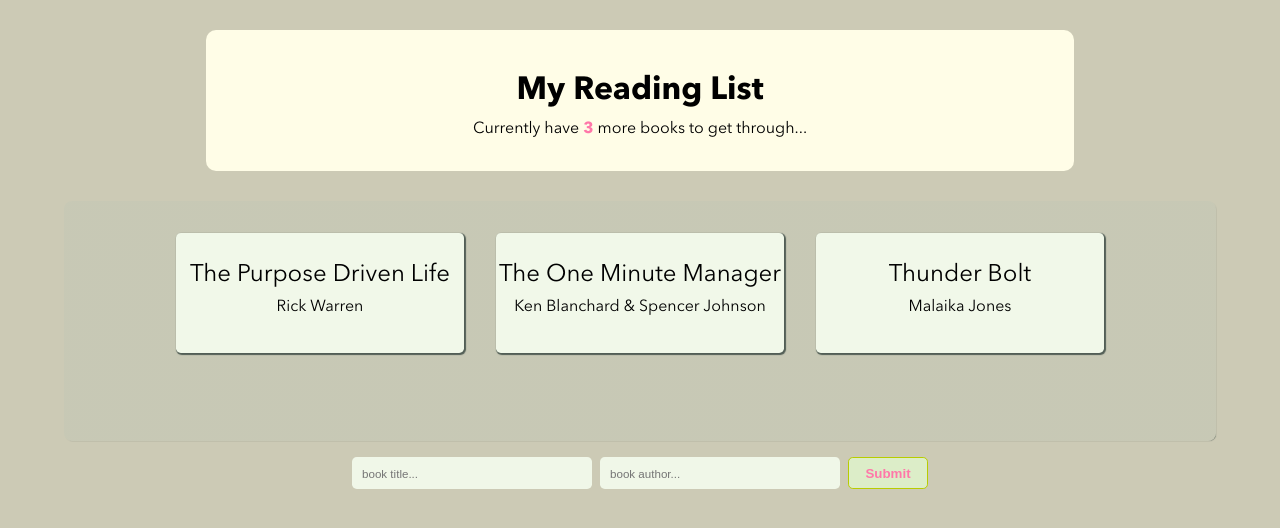
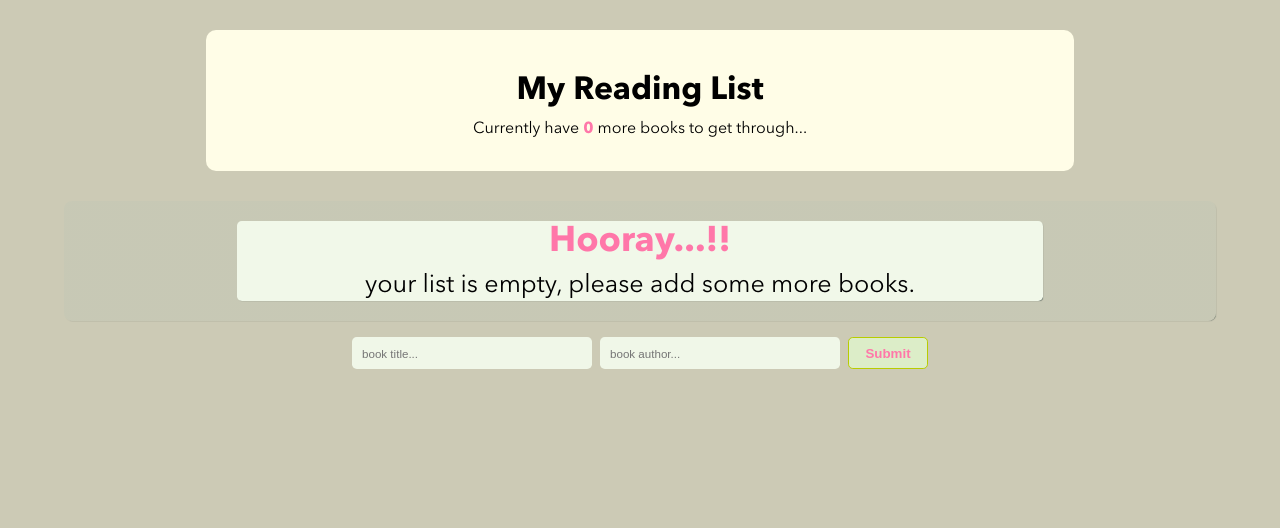
Before and after one commit to Sabzs/Reading-List, a React (Create React App) app: page / in a window 1280 px wide. Shown: the top 528 px of the page. Built offline with nearby package versions, Linux system fonts and the light colour scheme.

Commit message:
added Reducer function & adjusted context

```diff
--- a/src/components/BookDetails.js
+++ b/src/components/BookDetails.js
@@ -2,12 +2,12 @@ import React, { useContext } from 'react'
 import { BookContext } from '../context/BookContext'
 
 const BookDetails = ({ book }) => {
-  const { removeBook } = useContext(BookContext);
+  const { dispatch } = useContext(BookContext);
 
 
 
   return (
-    <li className="bookList__list-Details" onClick={() => { removeBook(book.id) }}>
+    <li className="bookList__list-Details" onClick={() => dispatch({ type: "REMOVE_BOOK", id: book.id })}>
       <h2 className="bookList__title" >{book.title}</h2>
       <h4 className="bookList__author" >{book.author}</h4>
     </li>
--- a/src/components/BookForm.js
+++ b/src/components/BookForm.js
@@ -2,7 +2,7 @@ import React, { useContext, useState } from 'react'
 import { BookContext } from '../context/BookContext'
 
 const BookForm = () => {
-  const { addBook } = useContext(BookContext)
+  const { dispatch } = useContext(BookContext)
 
   const [title, setTitle] = useState("");
   const [author, setAuthor] = useState("");
@@ -10,7 +10,11 @@ const BookForm = () => {
   const handleSubmit = (e) => {
     e.preventDefault();
 
-    addBook(title, author);
+    dispatch({
+      type: "ADD_BOOK", book: {
+        title, author
+      }
+    });
 
     //reset==//
     setTitle("");
--- a/src/components/BookList.js
+++ b/src/components/BookList.js
@@ -18,7 +18,9 @@ const BookList = () => {
 
   ) : (
       <div className="emptyList" >
-        <h3 className="emptyList-info" > <span>Hooray...!!</span> your list is empty, please add some more books. </h3>
+        <div className="emptyList__infoDiv"  >
+          <h3 className="emptyList__info" > <span>Hooray...!!</span> your list is empty, please add some more books. </h3>
+        </div>
       </div>
     )
 }
--- a/src/context/BookContext.js
+++ b/src/context/BookContext.js
@@ -1,35 +1,16 @@
-import React, { createContext, useState } from 'react'
-import { v4 as uuidv4 } from 'uuid';
+import React, { createContext, useReducer } from 'react'
+import { bookReducer } from '../reducers/bookReducer';
+
 
 export const BookContext = createContext();
 
 const BookContextProvider = (props) => {
-  const [books, setBooks] = useState([
-    { title: "The Purpose Driven Life", author: "Rick Warren", id: uuidv4() },
-    { title: "The One Minute Manager", author: "Ken Blanchard & Spencer Johnson", id: uuidv4() },
-    { title: "Thunder Bolt", author: "Malaika Jones", id: uuidv4() },
-  ]);
-
-  //add new book===//
-  const addBook = (title, author) => {
-    setBooks([...books, { title, author, id: uuidv4() }])
-  }
-
-  //remove book===/
-  const removeBook = (id) => {
-    setBooks(books.filter(book => book.id !== id));
-  }
-
-  //update book===//
-  const updateBook = () => {
-    ////
-  }
-
+  const [books, dispatch] = useReducer(bookReducer, []);
 
 
   return (
     <div>
-      <BookContext.Provider value={{ books, addBook, removeBook, updateBook }}>
+      <BookContext.Provider value={{ books, dispatch }}>
         {props.children}
       </BookContext.Provider>
 
--- /dev/null
+++ b/src/reducers/bookReducer.js
@@ -0,0 +1,17 @@
+import { v4 as uuidv4 } from 'uuid';
+
+export const bookReducer = (state, action) => {
+  switch (action.type) {
+    case "ADD_BOOK":
+      return [...state, {
+        title: action.book.title,
+        author: action.book.author,
+        id: uuidv4()
+      }]
+    case "REMOVE_BOOK":
+      return state.filter(book => book.id !== action.id)
+
+    default:
+      return state;
+  }
+}
--- a/src/styles/App.css
+++ b/src/styles/App.css
@@ -181,11 +181,13 @@ body {
 }
 
 .bookList__title {
-  font-size: 1.5rem;
+  font-size: calc(1.2rem + ((1vw - 7.68px) * 0.6944));
+  min-height: 0vw;
 }
 
 .bookList__author {
-  font-size: 1rem;
+  font-size: calc(0.625rem + ((1vw - 7.68px) * 0.6944));
+  min-height: 0vw;
   margin: 0.5rem 0;
 }
 
@@ -196,8 +198,11 @@ body {
   -webkit-box-pack: center;
       -ms-flex-pack: center;
           justify-content: center;
+  -webkit-box-align: center;
+      -ms-flex-align: center;
+          align-items: center;
   width: 90%;
-  height: auto;
+  height: 15vh;
   border-radius: 0.5rem;
   -webkit-box-shadow: 1px 1px 1px -1px #525e56;
           box-shadow: 1px 1px 1px -1px #525e56;
@@ -205,7 +210,7 @@ body {
   background: linear-gradient(rgba(198, 200, 181, 0.8), rgba(198, 200, 181, 0.8));
 }
 
-.emptyList-info {
+.emptyList__infoDiv {
   display: -webkit-box;
   display: -ms-flexbox;
   display: flex;
@@ -219,28 +224,42 @@ body {
   -webkit-box-pack: center;
       -ms-flex-pack: center;
           justify-content: center;
-  width: 40%;
-  height: 15vh;
+  width: 70%;
+  height: 10vh;
   margin: 2.5rem 0;
   border-radius: 0.3rem;
-  -webkit-box-shadow: 1px 1px 1px 1px #525e56;
-          box-shadow: 1px 1px 1px 1px #525e56;
+  -webkit-box-shadow: 1px 1px 1px -1px #525e56;
+          box-shadow: 1px 1px 1px -1px #525e56;
   background-color: #f1f8e9;
 }
 
-.emptyList-info__info {
-  font-size: 1rem;
-  font-weight: bold;
-}
-
-.emptyList-info:hover {
+.emptyList__infoDiv:hover {
   cursor: pointer;
   background-color: #fffde7;
 }
 
-.emptyList-info span {
+.emptyList__info {
+  display: -webkit-box;
+  display: -ms-flexbox;
+  display: flex;
+  -webkit-box-orient: vertical;
+  -webkit-box-direction: normal;
+      -ms-flex-direction: column;
+          flex-direction: column;
+  -webkit-box-align: center;
+      -ms-flex-align: center;
+          align-items: center;
+  height: auto;
+  font-size: calc(1.35rem + ((1vw - 7.68px) * 0.6944));
+  min-height: 0vw;
+}
+
+.emptyList__info span {
   color: #ff77a9;
   font-weight: bold;
+  font-size: calc(2rem + ((1vw - 7.68px) * 0.6944));
+  min-height: 0vw;
+  margin-bottom: 0.5rem;
 }
 
 .bookForm {
@@ -276,7 +295,6 @@ body {
 
 .bookForm__title-input:focus, .bookForm__author-input:focus {
   outline: none;
-  cursor: none;
 }
 
 .bookForm__submit-input {
--- a/src/styles/partials/_bookForm.scss
+++ b/src/styles/partials/_bookForm.scss
@@ -24,7 +24,7 @@
     }
     &:focus {
       outline: none;
-      cursor: none;
+      // cursor: none;
     }
   }
   &__submit-input {
--- a/src/styles/partials/_bookList.scss
+++ b/src/styles/partials/_bookList.scss
@@ -40,10 +40,15 @@
     }
   }
   &__title {
-    font-size: 1.5rem;
+    // font-size: 1.5rem;
+    font-size: calc(1.2rem + ((1vw - 7.68px) * 0.6944));
+    min-height: 0vw;
   }
   &__author {
-    font-size: 1rem;
+    // font-size: 1rem;
+    font-size: calc(0.625rem + ((1vw - 7.68px) * 0.6944));
+    min-height: 0vw;
+
     margin: 0.5rem 0;
   }
 }
@@ -53,38 +58,48 @@
 .emptyList {
   display: flex;
   justify-content: center;
+  align-items: center;
   width: 90%;
-  height: auto;
-
+  // height: auto;
+  height: 15vh;
   border-radius: 0.5rem;
   box-shadow: 1px 1px 1px -1px rgba(82, 94, 86, 100%);
   background: linear-gradient(
     rgba($primary-dark-lime, 0.8),
     rgba($primary-dark-lime, 0.8)
   );
-}
-.emptyList-info {
+
+  &__infoDiv {
     display: flex;
     flex-direction: column;
     align-items: center;
     justify-content: center;
-  width: 40%;
-  height: 15vh;
+    width: 70%;
+    height: 10vh;
     margin: 2.5rem 0;
     border-radius: 0.3rem;
-  box-shadow: 1px 1px 1px 1px rgba(82, 94, 86, 100%);
+    box-shadow: 1px 1px 1px -1px rgba(82, 94, 86, 100%);
     background-color: $primary-green;
 
-  &__info {
-    font-size: 1rem;
-    font-weight: bold;
-  }
     &:hover {
       cursor: pointer;
       background-color: $primary-yellow;
     }
+  }
+  &__info {
+    display: flex;
+    flex-direction: column;
+    align-items: center;
+    height: auto;
+    font-size: calc(1.35rem + ((1vw - 7.68px) * 0.6944));
+    min-height: 0vw;
+
     span {
       color: $p-pink-light;
       font-weight: bold;
+      font-size: calc(2rem + ((1vw - 7.68px) * 0.6944));
+      min-height: 0vw;
+      margin-bottom: 0.5rem;
     }
   }
+}
```
Also changed, not shown: 2 other files (tests, documents, lock files or other folders). Lines whose indentation alone changed are shown as unchanged.
